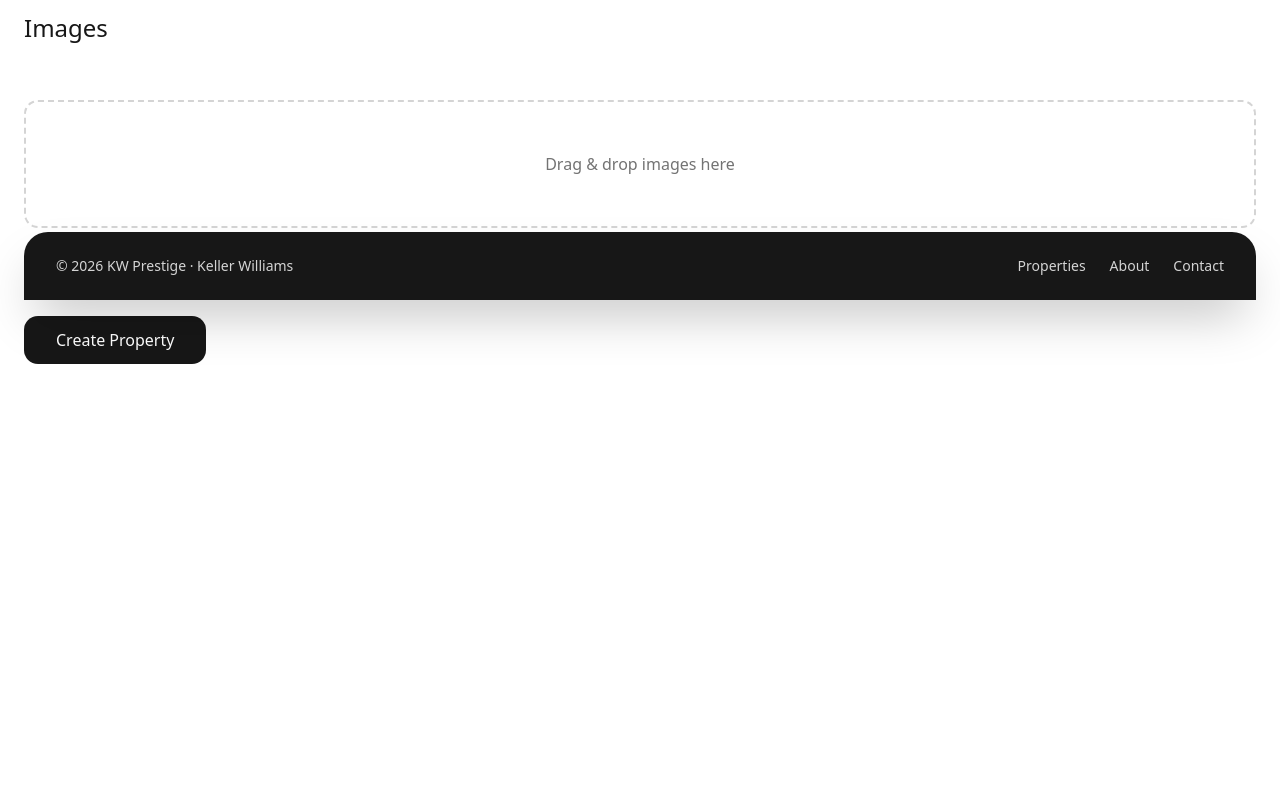
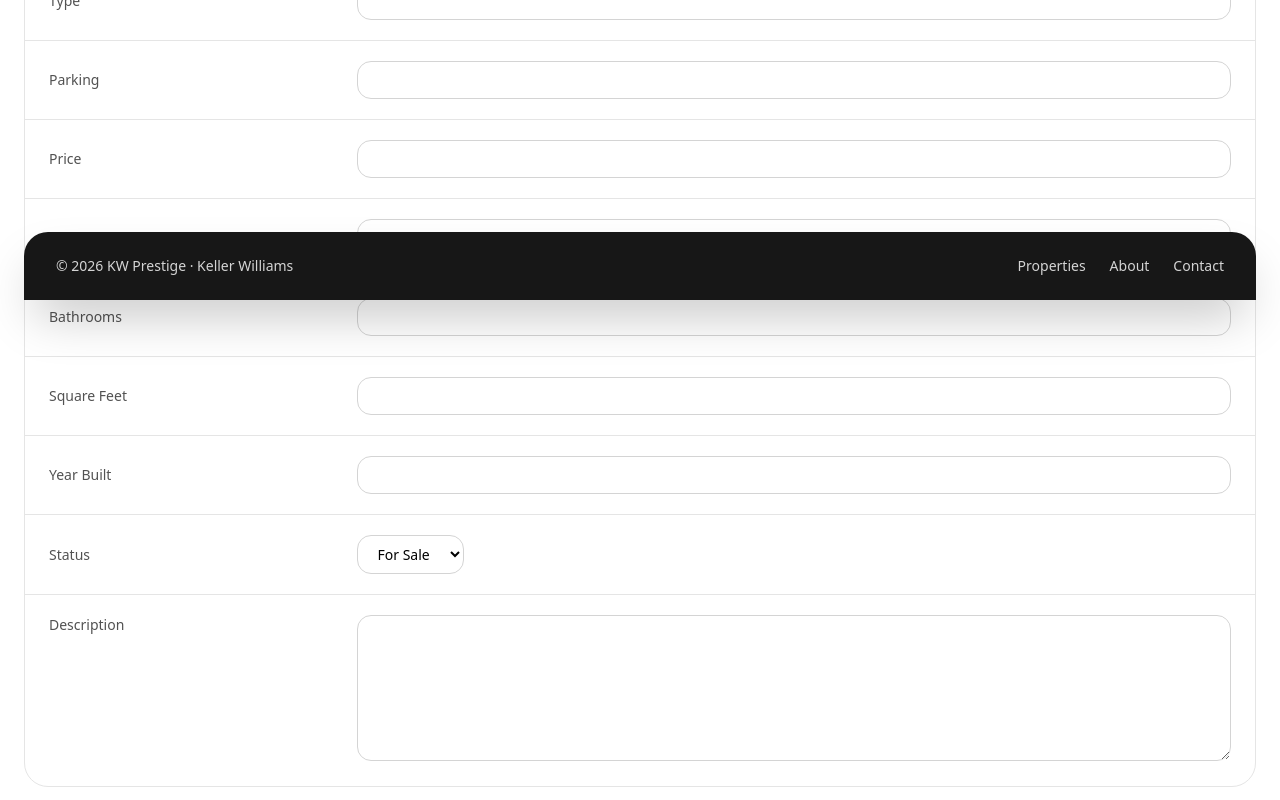
Before and after one commit to BasmaEnnajimi/broker-website, a Next.js app: page /admin/new in a window 1280 px wide. Shown: the part 500-1300 px from the top of the page. Before the commit the page ends 1060 px from the top, so only its background shows below. Built offline with nearby package versions, Linux system fonts and the light colour scheme; a web font is replaced by a local one.

Commit message:
Fixed create/edit property bug

```diff
--- a/app/admin/new/page.tsx
+++ b/app/admin/new/page.tsx
@@ -2,11 +2,7 @@
 
 import { useMemo, useState } from "react"
 import { useRouter } from "next/navigation"
-import Image from "next/image"
-
 import ImageUploader from "../components/ImageUploader"
-
-import { CSS } from "@dnd-kit/utilities"
 
 type Detail = {
   label: string
@@ -35,6 +31,7 @@ type PropertyFormState = {
 }
 
 export default function NewPropertyPage() {
+
   const router = useRouter()
 
   const [form, setForm] = useState<PropertyFormState>({
@@ -58,22 +55,21 @@ export default function NewPropertyPage() {
   const [characteristics, setCharacteristics] = useState<Characteristic[]>([])
 
   const safeImages = useMemo(
-    () => images.filter((x) => x && x.trim().length > 0),
+    () => images.filter((x) => typeof x === "string" && x.trim().length > 0),
     [images]
   )
 
   const handleChange = (e: any) => {
-    setForm((prev) => ({ ...prev, [e.target.name]: e.target.value }))
-  }
-
-  const removeImage = (index: number) => {
-    setImages((prev) => prev.filter((_, i) => i !== index))
+    const { name, value } = e.target
+    setForm((prev) => ({ ...prev, [name]: value }))
   }
 
   const handleImageUpload = async (files: FileList) => {
+
     const uploaded: string[] = []
 
     for (let i = 0; i < files.length; i++) {
+
       const fd = new FormData()
       fd.append("file", files[i])
 
@@ -83,6 +79,7 @@ export default function NewPropertyPage() {
       })
 
       const data = await res.json()
+
       if (data?.secure_url) uploaded.push(data.secure_url)
     }
 
@@ -125,6 +122,7 @@ export default function NewPropertyPage() {
   }
 
   const handleSubmit = async (e: any) => {
+
     e.preventDefault()
 
     const payload = {
@@ -155,7 +153,9 @@ export default function NewPropertyPage() {
   }
 
   return (
+
     <section className="bg-white">
+
       <div className="mx-auto max-w-7xl px-6 pt-32 pb-24">
 
         <h1 className="font-display text-4xl text-neutral-900">
@@ -164,14 +164,87 @@ export default function NewPropertyPage() {
 
         <form onSubmit={handleSubmit} className="mt-14 space-y-12">
 
+          {/* PROPERTY FIELDS */}
+          <div className="overflow-hidden rounded-3xl border border-neutral-200">
+            <table className="w-full text-left text-sm">
+              <tbody className="divide-y divide-neutral-200">
+
+                {[
+                  { label: "Title", name: "title" },
+                  { label: "MLS", name: "mls" },
+                  { label: "Address", name: "address" },
+                  { label: "Type", name: "type" },
+                  { label: "Parking", name: "parking" },
+                  { label: "Price", name: "price", type: "number" },
+                  { label: "Bedrooms", name: "bedrooms", type: "number" },
+                  { label: "Bathrooms", name: "bathrooms", type: "number" },
+                  { label: "Square Feet", name: "sqft", type: "number" },
+                  { label: "Year Built", name: "yearBuilt", type: "number" },
+                ].map((field) => (
+                  <tr key={field.name}>
+                    <td className="w-1/4 px-6 py-5 text-neutral-600">
+                      {field.label}
+                    </td>
+
+                    <td className="px-6 py-5">
+                      <input
+                        type={field.type || "text"}
+                        name={field.name}
+                        value={(form as any)[field.name]}
+                        onChange={handleChange}
+                        className="w-full rounded-xl border border-neutral-300 px-4 py-2 focus:border-red-600 focus:outline-none"
+                      />
+                    </td>
+                  </tr>
+                ))}
+
+                <tr>
+                  <td className="px-6 py-5 text-neutral-600">Status</td>
+
+                  <td className="px-6 py-5">
+                    <select
+                      name="status"
+                      value={form.status}
+                      onChange={handleChange}
+                      className="rounded-xl border border-neutral-300 px-4 py-2"
+                    >
+                      <option value="FOR_SALE">For Sale</option>
+                      <option value="SOLD">Sold</option>
+                    </select>
+                  </td>
+                </tr>
+
+                <tr>
+                  <td className="px-6 py-5 text-neutral-600 align-top">
+                    Description
+                  </td>
+
+                  <td className="px-6 py-5">
+                    <textarea
+                      name="description"
+                      value={form.description}
+                      onChange={handleChange}
+                      rows={6}
+                      className="w-full rounded-xl border border-neutral-300 px-4 py-3"
+                    />
+                  </td>
+                </tr>
+
+              </tbody>
+            </table>
+          </div>
+
           {/* PROPERTY DETAILS */}
           <div>
+
             <h2 className="mb-6 text-2xl font-display">
               Property Details
             </h2>
 
             <div className="space-y-4">
+
               {details.map((d, i) => (
+
                 <div key={i} className="flex gap-4">
 
                   <input
@@ -216,11 +289,14 @@ export default function NewPropertyPage() {
               >
                 + Add Detail
               </button>
+
             </div>
+
           </div>
 
           {/* CHARACTERISTICS */}
           <div>
+
             <h2 className="mb-6 text-2xl font-display">
               Characteristics
             </h2>
@@ -252,6 +328,7 @@ export default function NewPropertyPage() {
             >
               + Add Characteristic
             </button>
+
           </div>
 
           {/* IMAGES */}
@@ -269,7 +346,9 @@ export default function NewPropertyPage() {
           </button>
 
         </form>
+
       </div>
+
     </section>
   )
 }
```
Also changed, not shown: 1 other file (tests, documents, lock files or other folders).
